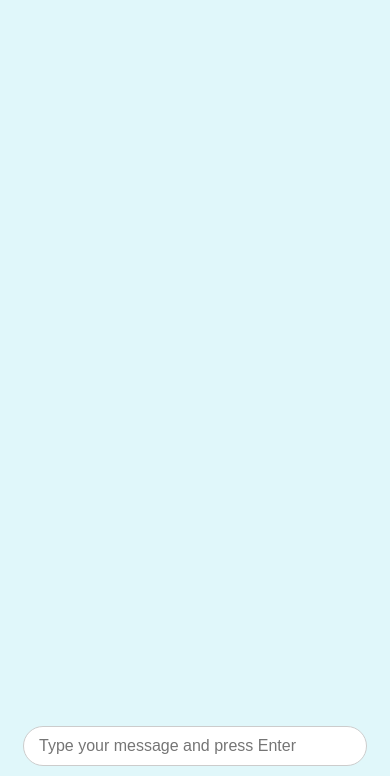
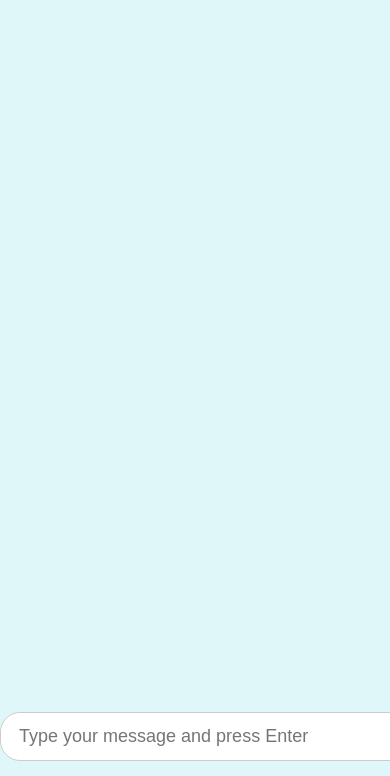
Before and after one commit to ermanatalay-ship-it/float, a website: page public/index.html in a window 390 px wide. Shown: the part 68-844 px from the top of the page. Drawn offline with nearby package versions, Linux system fonts and the light colour scheme; no server answers.

Commit message:
Update styles.css

```diff
--- a/public/styles.css
+++ b/public/styles.css
@@ -43,5 +43,31 @@ h1 {
     white-space: nowrap;
     opacity: 1;
     font-size: 16px;
-    transition: transform 20s linear, opacity 2s ease-out;
+    /* Slower animation: 40s up, 2s fade */
+    transition: transform 40s linear, opacity 2s ease-out;
 }
+
+/* Mobile responsive styles */
+@media (max-width: 600px) {
+    body {
+        font-size: 16px;
+    }
+    #message-container {
+        height: calc(100vh - 120px);
+    }
+    #input-wrapper {
+        bottom: 0;
+        padding-bottom: 15px;
+    }
+    #message-input {
+        width: 95%;
+        font-size: 18px;
+        padding: 13px 18px;
+    }
+    .message {
+        font-size: 18px;
+        padding: 12px 18px;
+        max-width: 80vw;
+        word-break: break-word;
+    }
+}
```
